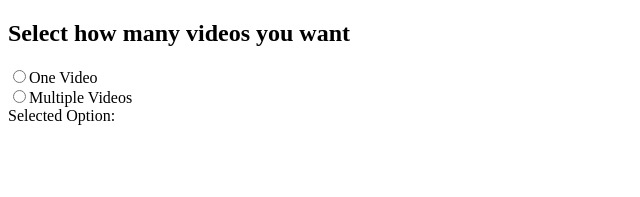
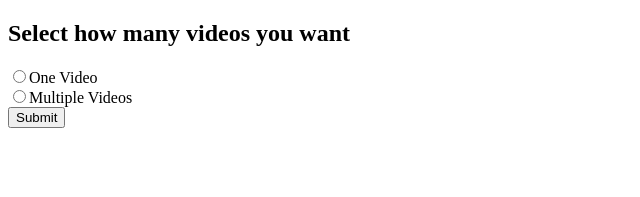
Before and after one commit to Rohannpatel04/Video-Learner-Extension-, a React (Create React App) app in the folder react-chrome-ext/: page / in a window 1280 px wide. Shown: the top 197 px of the page, without its empty margins (0-640 px from the left). Built offline with nearby package versions, Linux system fonts and the light colour scheme; the HTML template or start-up script is replaced by a standard one.

Commit message:
added buttons for video options

```diff
--- a/react-chrome-ext/src/App.tsx
+++ b/react-chrome-ext/src/App.tsx
@@ -1,13 +1,26 @@
 import React, { useState } from "react";
 
 function App() {
+  // radio buttons for the amount of videos
   const [selectedOption, setSelectedOption] = useState('');
 
+  // to store the URL
+  const [linkUrl, setLinkUrl] = useState('');
+
+  // when the radio button selected changes
   const handleOptionChange = (event: { target: { value: React.SetStateAction<string>; }; }) => {
     setSelectedOption(event.target.value);
+
   };
 
-  // what is put into the popup
+  // submit button
+  const handleSubmit = async () => {
+    // code to get current tab url
+    const [tab] = await chrome.tabs.query({active: true, currentWindow: true});
+    setLinkUrl(tab.url);
+  };
+
+  // what is displayed in the popup
   return (
     <div className="App">
       <h2>Select how many videos you want</h2>
@@ -34,7 +47,14 @@ function App() {
         </label>
       </div>
       <div>
-        Selected Option: {selectedOption}
+        {selectedOption && <p>Selected Option: {selectedOption}</p>}
+      </div>
+      <div style={{ display: 'none' }}>
+        {/* Hidden link */}
+        <a id="hidden-link" href={linkUrl} target="_blank" rel="noopener noreferrer"></a>
+      </div>
+      <div>
+        <button onClick={handleSubmit}>Submit</button>
       </div>
     </div>
   );
```
Also changed, not shown: react-chrome-ext/manifest.json.
